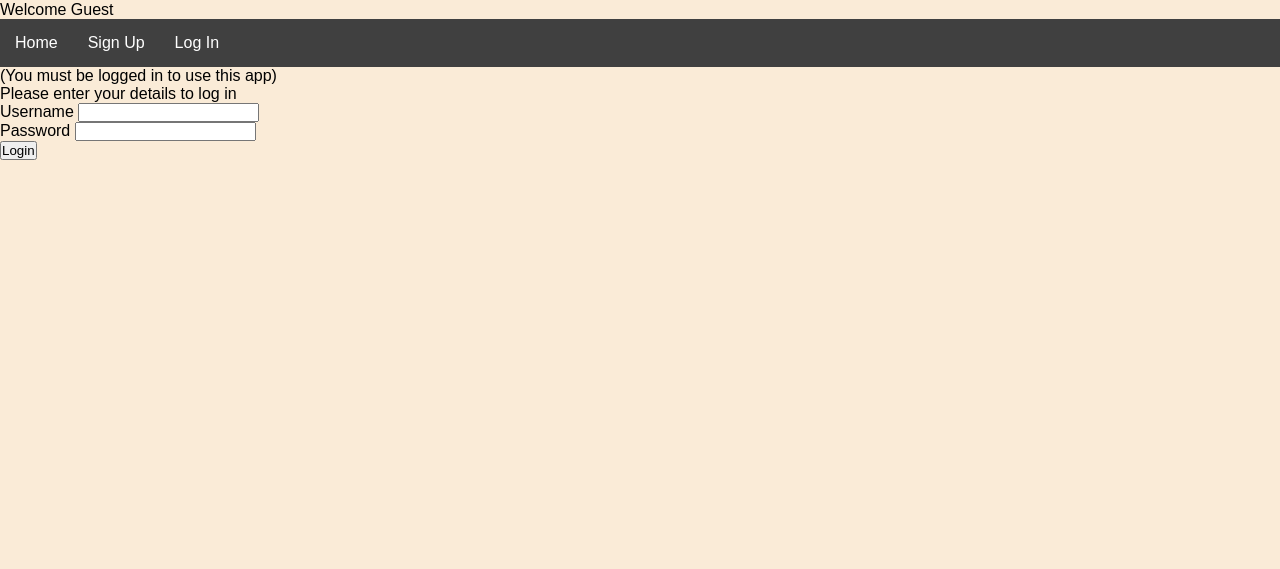
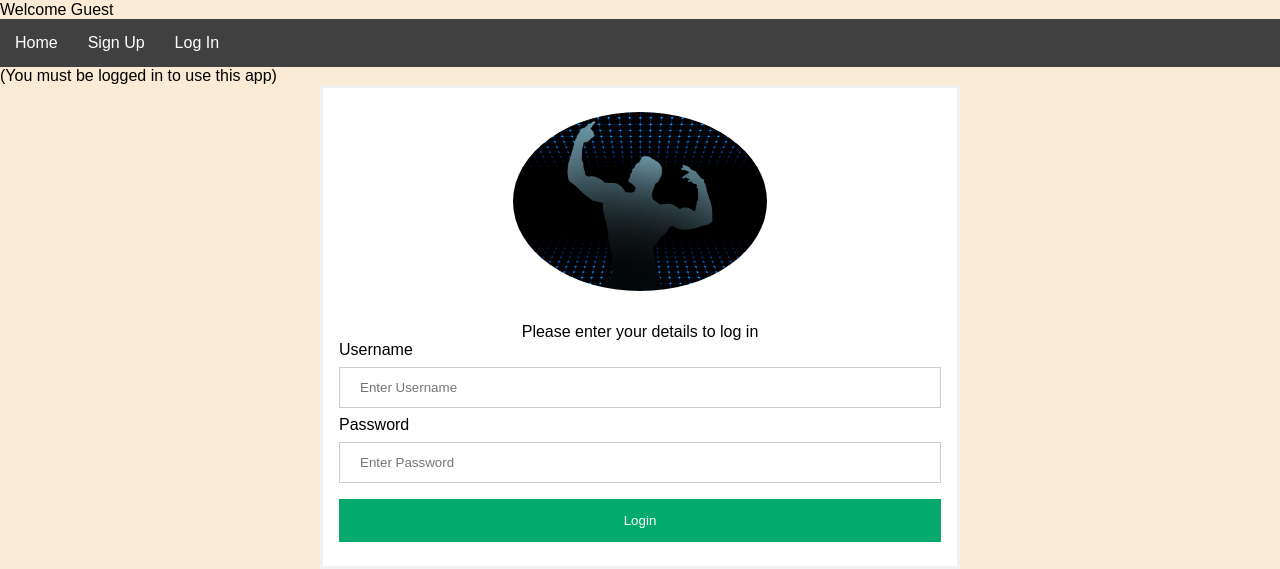
Before and after one commit to asyraf0128/FlexGrid, a PHP site: page /login.php in a window 1280 px wide. Shown: the part 327-896 px from the top of the page. Before the commit the page ends 800 px from the top, so only its background shows below. Run offline with PHP 8.4, Linux system fonts and the light colour scheme.

Commit message:
Add css for Login and Sign Up

```diff
--- a/header.php
+++ b/header.php
@@ -10,6 +10,7 @@ echo <<<_INIT
                         <link rel='stylesheet' href='jquery.mobile-1.4.5.min.css'>
                         <link rel='stylesheet' href='styles.css'>
                         <link rel='stylesheet' href='home.css'>
+                        <link rel='stylesheet' href='signupandlogin.css'>
                         <script src='jquery-3.7.1.min.js'></script>
 
     _INIT;
--- a/home.css
+++ b/home.css
@@ -41,3 +41,7 @@ label.logo {
     padding: 0 100px;
     font-weight: bold;
 }
+
+.container{
+    padding: 16px;
+}
--- a/login.php
+++ b/login.php
@@ -31,25 +31,33 @@
 
     echo <<<_END
             <form method='post' action='login.php'>
+            <div class="imgcontainer">
+                <img src="flexgridlogo.jpg" alt="Logo" class="logo">
+            </div>
+
+            <div class="container">
+                <div class="form-box">
                     <div data-role='fieldcontain'>
                         <label></label>
                         <span class='error'>$error</span>
                     </div>
-                <div data-role='field contain'>
+                    <div data-role='field contain' class='details'>
                         <label></label>
                         Please enter your details to log in
                     </div>
                     <div data-role='fieldcontain'>
-                    <label>Username</label>
-                    <input type='text' maxlength='16' name='user' value='$user'>
+                        <label class='username'>Username</label>
+                        <input type='text' placeholder="Enter Username" maxlength='16' name='user' value='$user'>
                     </div>
                     <div data-role='fieldcontain'>
-                    <label>Password</label>
-                    <input type='password' maxlength='16' name='pass' value='$pass'>
+                        <label class='password'>Password</label>
+                        <input type='password' placeholder="Enter Password" maxlength='16' name='pass' value='$pass'>
                     </div>
                     <div data-role='fieldcontain'>
                         <label></label>
-                    <input data-transition='slide' type='submit' value='Login'>
+                        <input class='button' data-transition='slide' type='submit' value='Login'>
+                    </div>
+                </div>
             </div>
             </form>
             </div>
--- /dev/null
+++ b/signupandlogin.css
@@ -0,0 +1,65 @@
+*{
+    margin: 0;
+    padding: 0;
+}
+
+body{
+    font-family: Arial, Helvetica, sans-serif;
+}
+
+form {
+    border: 3px solid #f1f1f1;
+    margin-left: auto;
+    margin-right: auto;
+    width: 50%;
+    background-color: white;
+}
+
+.container{
+    padding: 16px;
+
+}
+
+.imgcontainer {
+    text-align: center;
+    margin: 24px 0 12px 0;
+    position: relative;
+
+}
+
+img.logo {
+    width: 40%;
+    border-radius: 50%;
+}
+
+input[type=text], input[type=password]{
+    text-align: left;
+    width: 100%;
+    padding: 12px 20px;
+    margin: 8px 0;
+    display: inline-block;
+    border: 1px solid #ccc;
+    box-sizing: border-box;
+}
+
+.button{
+    background-color: #04AA6D;
+    color: white;
+    padding: 14px 20px;
+    margin: 8px 0;
+    border: none;
+    cursor: pointer;
+    width: 100%;
+}
+
+.button:hover{
+    opacity: 0.8;
+}
+
+label{
+    text-align: left;
+}
+
+.details{
+    text-align: center;
+}
```
Also changed, not shown: signup.php (+14 -6 lines), flexgridlogo.jpg (added). Lines whose indentation alone changed are shown as unchanged.
